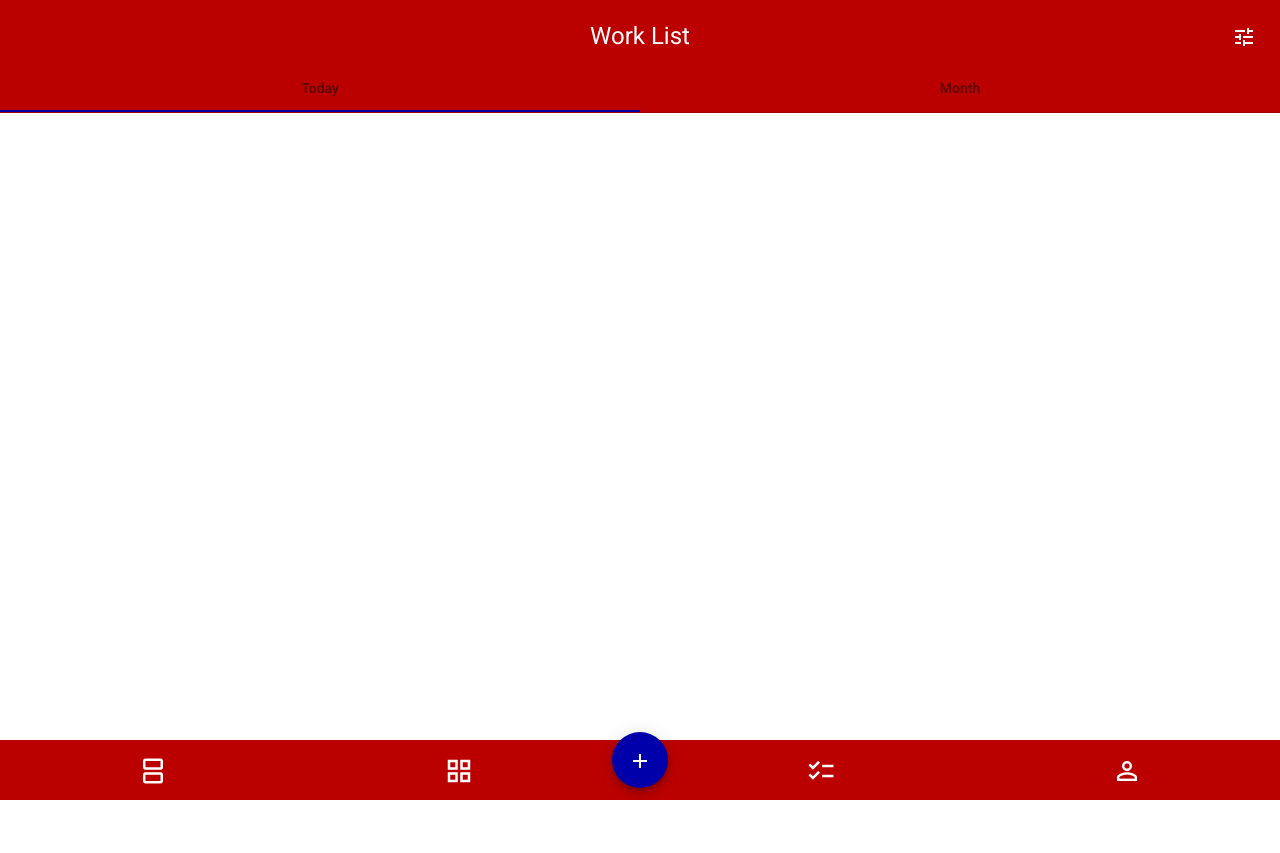
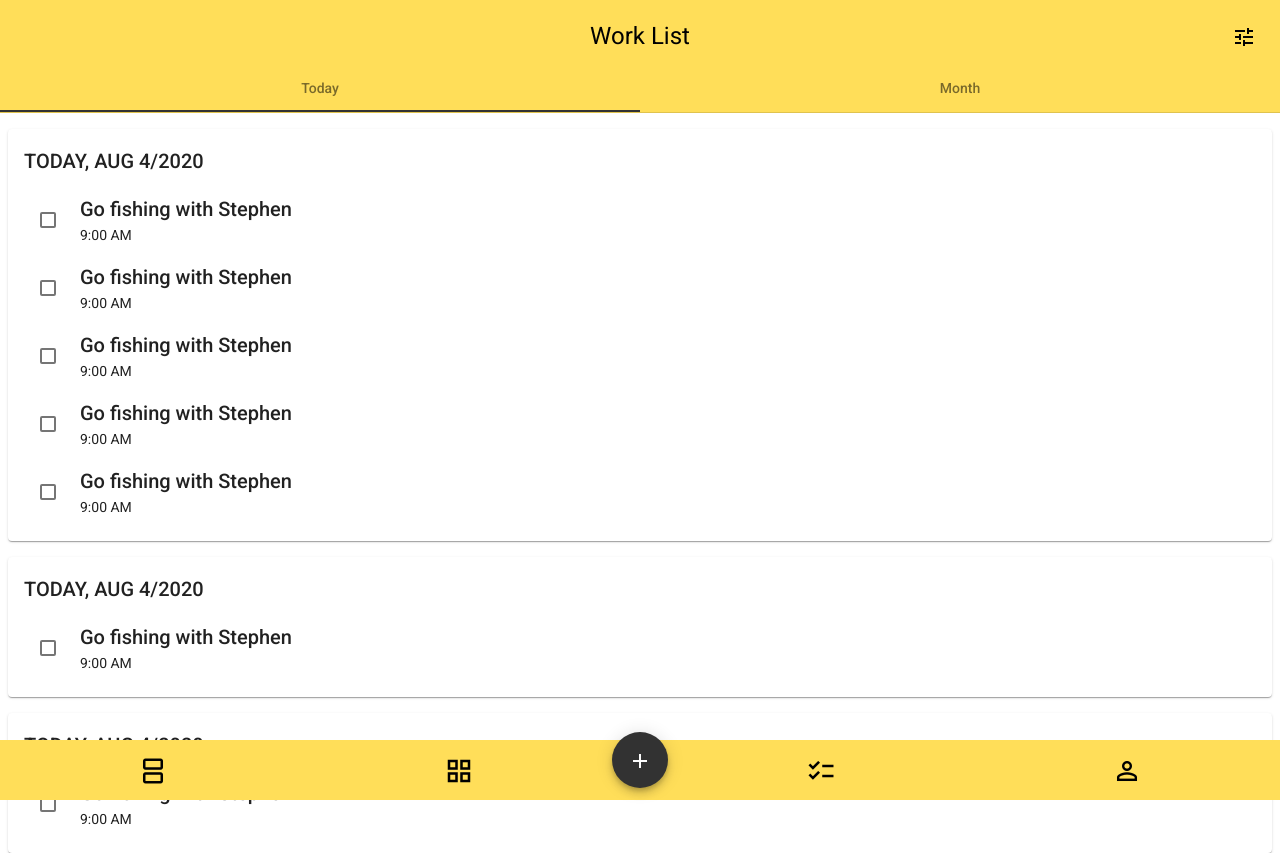
Before and after one commit to Vetrivel-Kalidass/Development-Planner, an Angular app: page /home/work-list in a window 1280 px wide. Before the commit the page ends 800 px from the top, so only its background shows below. Built offline with nearby package versions, Linux system fonts and the light colour scheme.

Commit message:
task-list component

```diff
--- a/src/app/app.component.ts
+++ b/src/app/app.component.ts
@@ -21,8 +21,8 @@ export class AppComponent {
   @HostBinding() className: string = '';
   title = 'pwa-app';
 
-  primaryColor = '#bb0000';
-  accentColor = '#0000aa';
+  primaryColor = '#FFDE59';
+  accentColor = '#323232';
   primaryColorPalette: Color[] = [];
   accentColorPalette: Color[] = [];
 
@@ -31,6 +31,12 @@ export class AppComponent {
   ) {
     this.savePrimaryColor();
     this.saveAccentColor();
+    // this.toggleDarkMode();
+
+    // window.addEventListener("scroll", function () {
+    //   const header = document.querySelector("nb-layout-header");
+    //   window.scrollY === 0 ? header.classList.add("plain-header") : header.classList.remove("plain-header");
+    // });
   }
 
   savePrimaryColor() {
--- a/src/app/home/work-list/work-list.component.html
+++ b/src/app/home/work-list/work-list.component.html
@@ -14,3 +14,5 @@
         <a mat-tab-link>Month</a>
     </nav>
 </mat-toolbar>
+
+<app-task-list></app-task-list>
--- a/src/app/home/work-list/work-list.module.ts
+++ b/src/app/home/work-list/work-list.module.ts
@@ -4,6 +4,7 @@ import { CommonModule } from '@angular/common';
 import { WorkListRoutingModule } from './work-list-routing.module';
 import { WorkListComponent } from './work-list.component';
 import { MaterialModule } from 'src/app/material/material.module';
+import { SharedModule } from 'src/app/shared/shared.module';
 
 
 @NgModule({
@@ -13,7 +14,8 @@ import { MaterialModule } from 'src/app/material/material.module';
   imports: [
     CommonModule,
     WorkListRoutingModule,
-    MaterialModule
+    MaterialModule,
+    SharedModule
   ]
 })
 export class WorkListModule { }
--- a/src/app/material/material.module.ts
+++ b/src/app/material/material.module.ts
@@ -26,6 +26,7 @@ import { MatPaginatorModule } from '@angular/material/paginator';
 import { MatTooltipModule } from '@angular/material/tooltip';
 import { MatChipsModule } from '@angular/material/chips';
 import { MatDialogModule } from '@angular/material/dialog';
+import { MatCheckboxModule } from '@angular/material/checkbox';
 
 const MaterialComponent = [
   MatCardModule,
@@ -53,6 +54,7 @@ const MaterialComponent = [
   MatTooltipModule,
   MatChipsModule,
   MatDialogModule,
+  MatCheckboxModule,
 ];
 
 @NgModule({
--- /dev/null
+++ b/src/app/shared/task-list/task-list.component.html
@@ -0,0 +1,61 @@
+<mat-card class="task-group">
+    <div class="mat-title mb-8">TODAY, AUG 4/2020</div>
+
+    <div class="task-item" mat-ripple>
+        <mat-checkbox></mat-checkbox>
+        <div class="details">
+            <div class="mat-title mb-0">Go fishing with Stephen</div>
+            <div class="mat-body mb-0">9:00 AM</div>
+        </div>
+    </div>
+    <div class="task-item" mat-ripple>
+        <mat-checkbox></mat-checkbox>
+        <div class="details">
+            <div class="mat-title mb-0">Go fishing with Stephen</div>
+            <div class="mat-body mb-0">9:00 AM</div>
+        </div>
+    </div>
+    <div class="task-item" mat-ripple>
+        <mat-checkbox></mat-checkbox>
+        <div class="details">
+            <div class="mat-title mb-0">Go fishing with Stephen</div>
+            <div class="mat-body mb-0">9:00 AM</div>
+        </div>
+    </div>
+    <div class="task-item" mat-ripple>
+        <mat-checkbox></mat-checkbox>
+        <div class="details">
+            <div class="mat-title mb-0">Go fishing with Stephen</div>
+            <div class="mat-body mb-0">9:00 AM</div>
+        </div>
+    </div>
+    <div class="task-item" mat-ripple>
+        <mat-checkbox></mat-checkbox>
+        <div class="details">
+            <div class="mat-title mb-0">Go fishing with Stephen</div>
+            <div class="mat-body mb-0">9:00 AM</div>
+        </div>
+    </div>
+</mat-card>
+<mat-card class="task-group">
+    <div class="mat-title mb-8">TODAY, AUG 4/2020</div>
+
+    <div class="task-item" mat-ripple>
+        <mat-checkbox></mat-checkbox>
+        <div class="details">
+            <div class="mat-title mb-0">Go fishing with Stephen</div>
+            <div class="mat-body mb-0">9:00 AM</div>
+        </div>
+    </div>
+</mat-card>
+<mat-card class="task-group">
+    <div class="mat-title mb-8">TODAY, AUG 4/2020</div>
+
+    <div class="task-item" mat-ripple>
+        <mat-checkbox></mat-checkbox>
+        <div class="details">
+            <div class="mat-title mb-0">Go fishing with Stephen</div>
+            <div class="mat-body mb-0">9:00 AM</div>
+        </div>
+    </div>
+</mat-card>
--- /dev/null
+++ b/src/app/shared/task-list/task-list.component.ts
@@ -0,0 +1,15 @@
+import { Component, OnInit } from '@angular/core';
+
+@Component({
+  selector: 'app-task-list',
+  templateUrl: './task-list.component.html',
+  styleUrls: ['./task-list.component.css']
+})
+export class TaskListComponent implements OnInit {
+
+  constructor() { }
+
+  ngOnInit(): void {
+  }
+
+}
--- a/src/styles/_components.styles.scss
+++ b/src/styles/_components.styles.scss
@@ -86,3 +86,21 @@ mat-toolbar.top-bar {
 		// }
 	}
 }
+
+mat-card.task-group {
+	margin: 16px 8px;
+
+	.mat-ripple.task-item {
+		padding: 8px 16px;
+		display: flex;
+		align-items: center;
+
+		mat-checkbox {
+			margin-right: 24px;
+		}
+		.details {
+			max-width: 324px;
+		}
+	}
+
+}
```
Also changed, not shown: src/app/shared/shared.module.ts (+5 -2 lines), src/app/shared/task-list/task-list.component.css (added), 1 other file (tests, documents, lock files or other folders).
